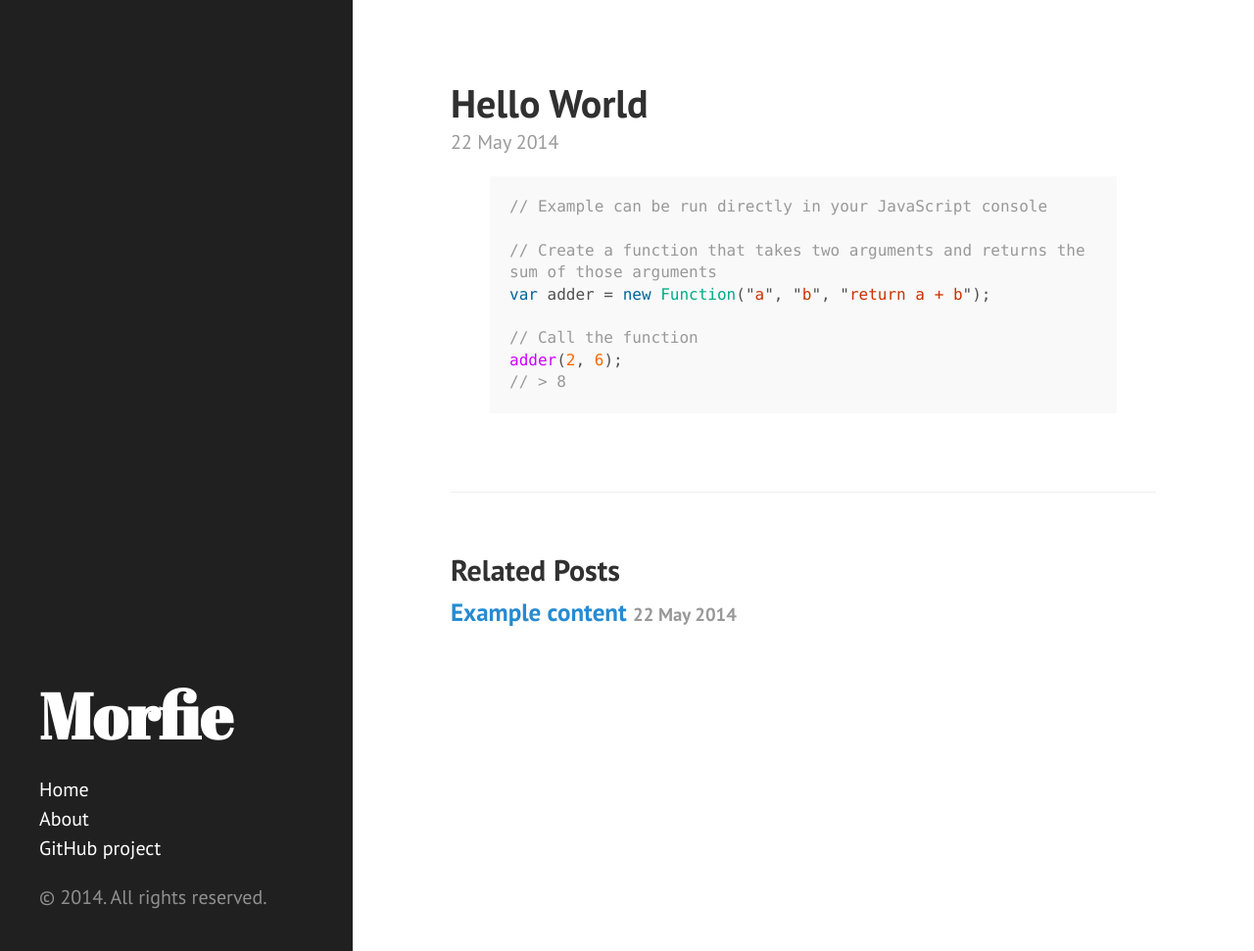
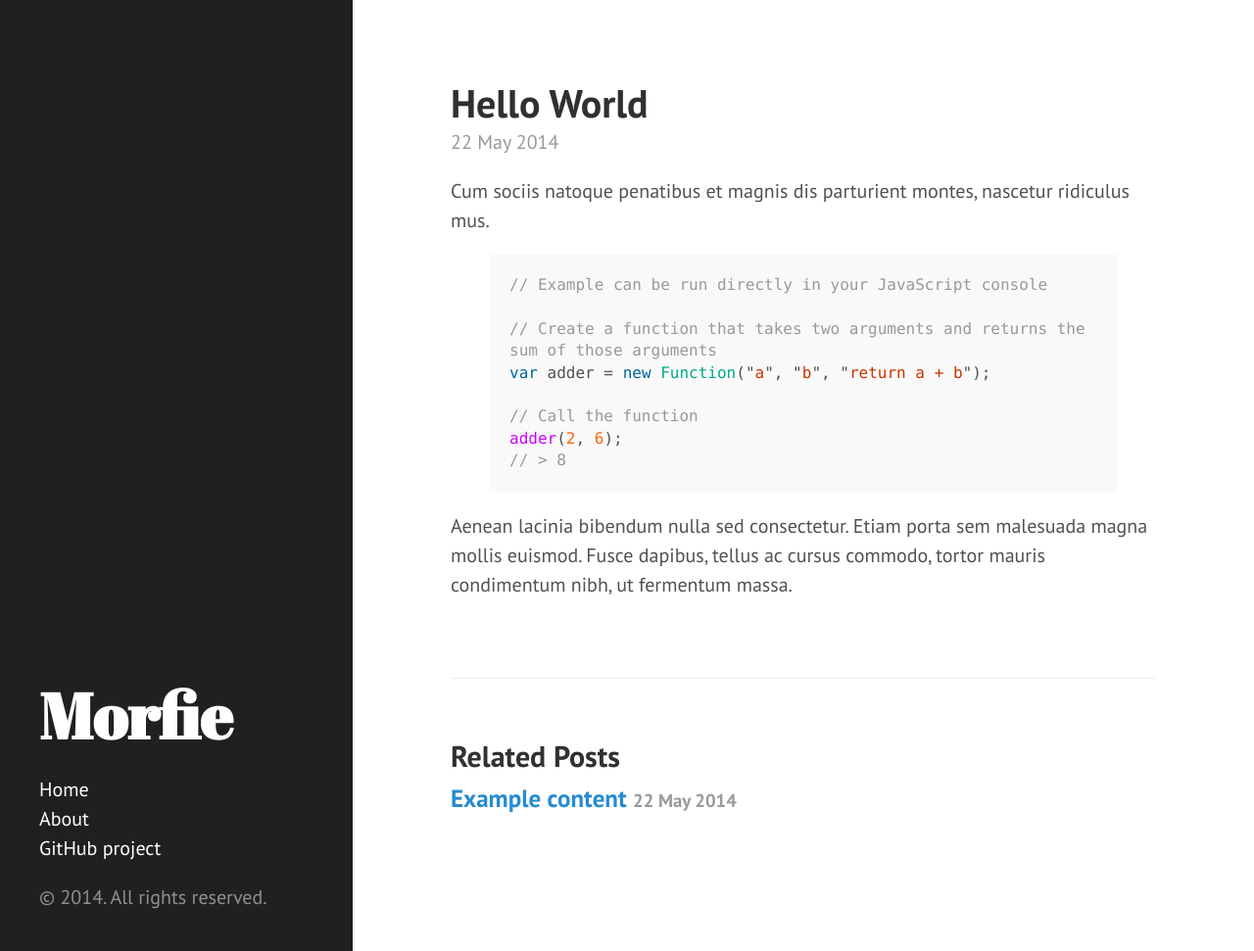
Before and after one commit to morfie/morfie.github.io, a Jekyll site: the page built from _posts/2014-05-22-hello-world.md, in a window 1280 px wide and 971 px high. Shown: the whole window at 98% size. Built offline with Jekyll 4.4.1, drawn with Linux system fonts in a browser that asks for light colours; Markdown is read by kramdown in place of the engine named in the settings.

Commit message:
php test

```diff
--- a/_posts/2014-05-22-hello-world.md
+++ b/_posts/2014-05-22-hello-world.md
@@ -2,6 +2,8 @@
 layout: post
 title: Hello World
 ---
+
+Cum sociis natoque penatibus et magnis dis parturient montes, nascetur ridiculus mus.
 
 {% highlight js %}
 // Example can be run directly in your JavaScript console
@@ -13,3 +15,5 @@ var adder = new Function("a", "b", "return a + b");
 adder(2, 6);
 // > 8
 {% endhighlight %}
+
+Aenean lacinia bibendum nulla sed consectetur. Etiam porta sem malesuada magna mollis euismod. Fusce dapibus, tellus ac cursus commodo, tortor mauris condimentum nibh, ut fermentum massa.
```
